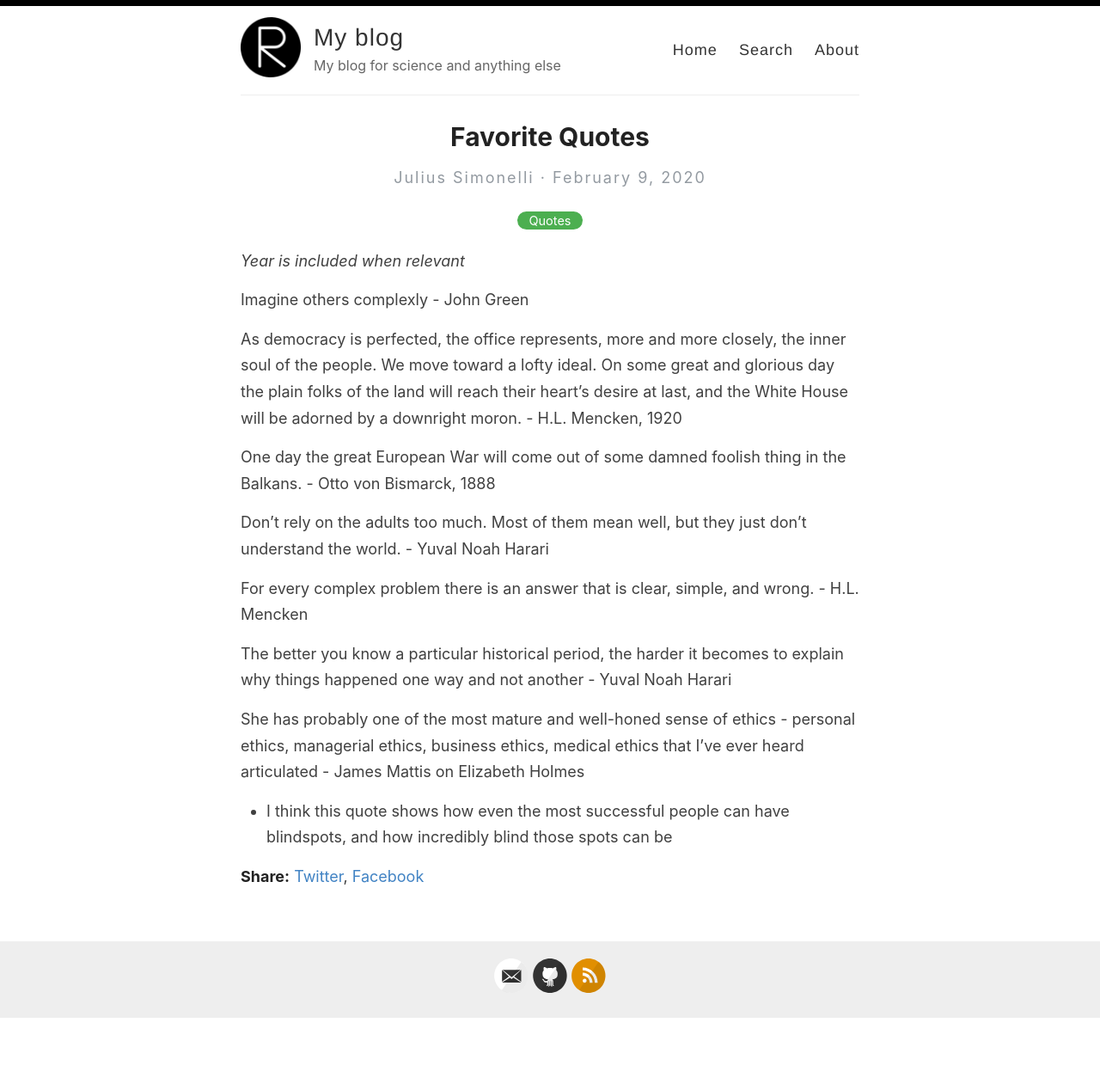
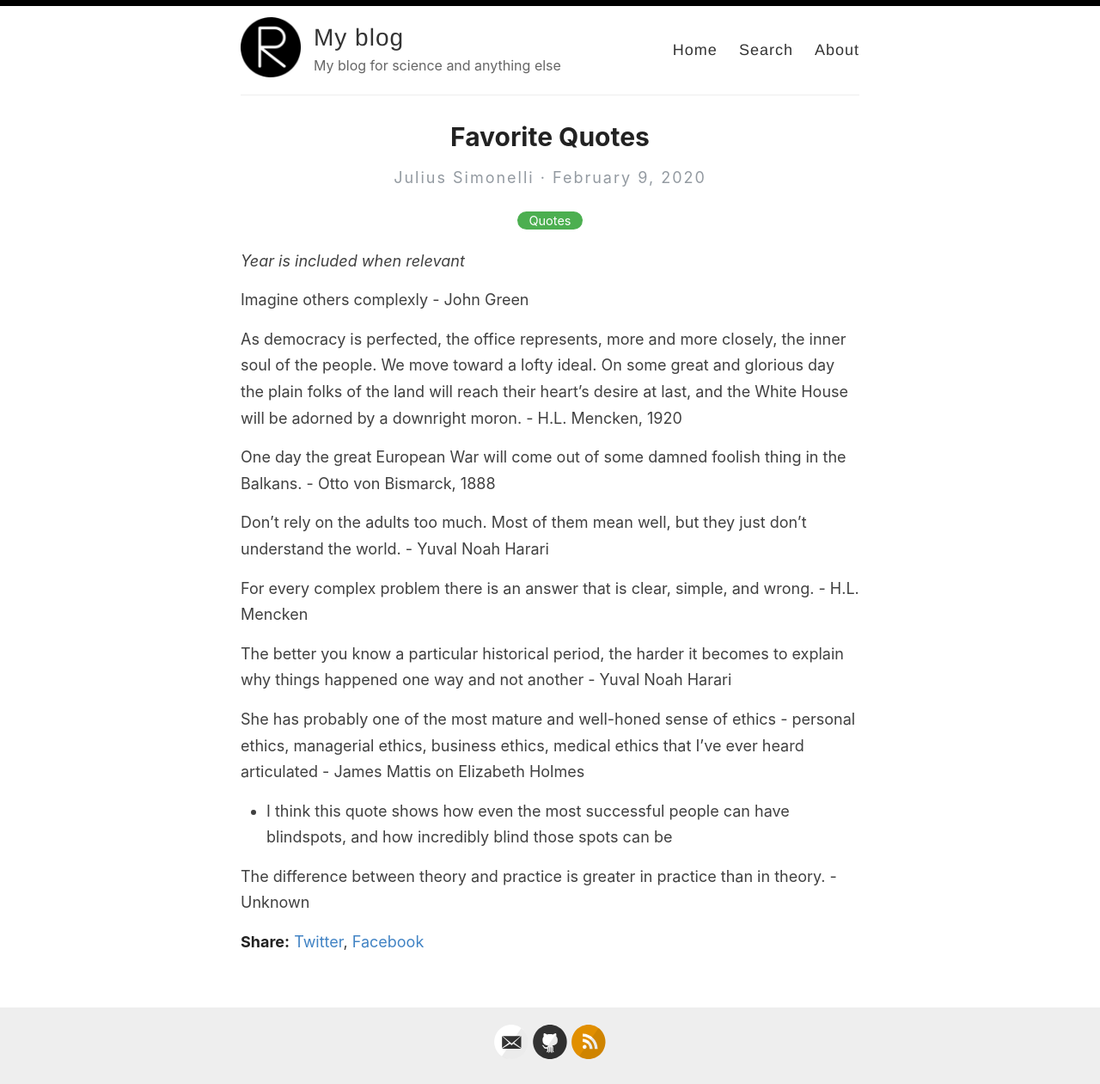
Before and after one commit to jss367/blog, a Jekyll site: the page built from _posts/2020-02-09-favorite-quotes.md, in a window 1280 px wide. Shown: the whole page at 86% size. Built offline with Jekyll 4.4.1, drawn with Linux system fonts in a browser that asks for light colours; before the commit the page ends 1185 px from its top, so only the background shows below that.

Commit message:
Update 2020-02-09-favorite-quotes.md

```diff
--- a/_posts/2020-02-09-favorite-quotes.md
+++ b/_posts/2020-02-09-favorite-quotes.md
@@ -21,3 +21,5 @@ The better you know a particular historical period, the harder it becomes to exp
 
 She has probably one of the most mature and well-honed sense of ethics - personal ethics, managerial ethics, business ethics, medical ethics that I’ve ever heard articulated - James Mattis on Elizabeth Holmes
  - I think this quote shows how even the most successful people can have blindspots, and how incredibly blind those spots can be
+
+The difference between theory and practice is greater in practice than in theory. - Unknown
```
